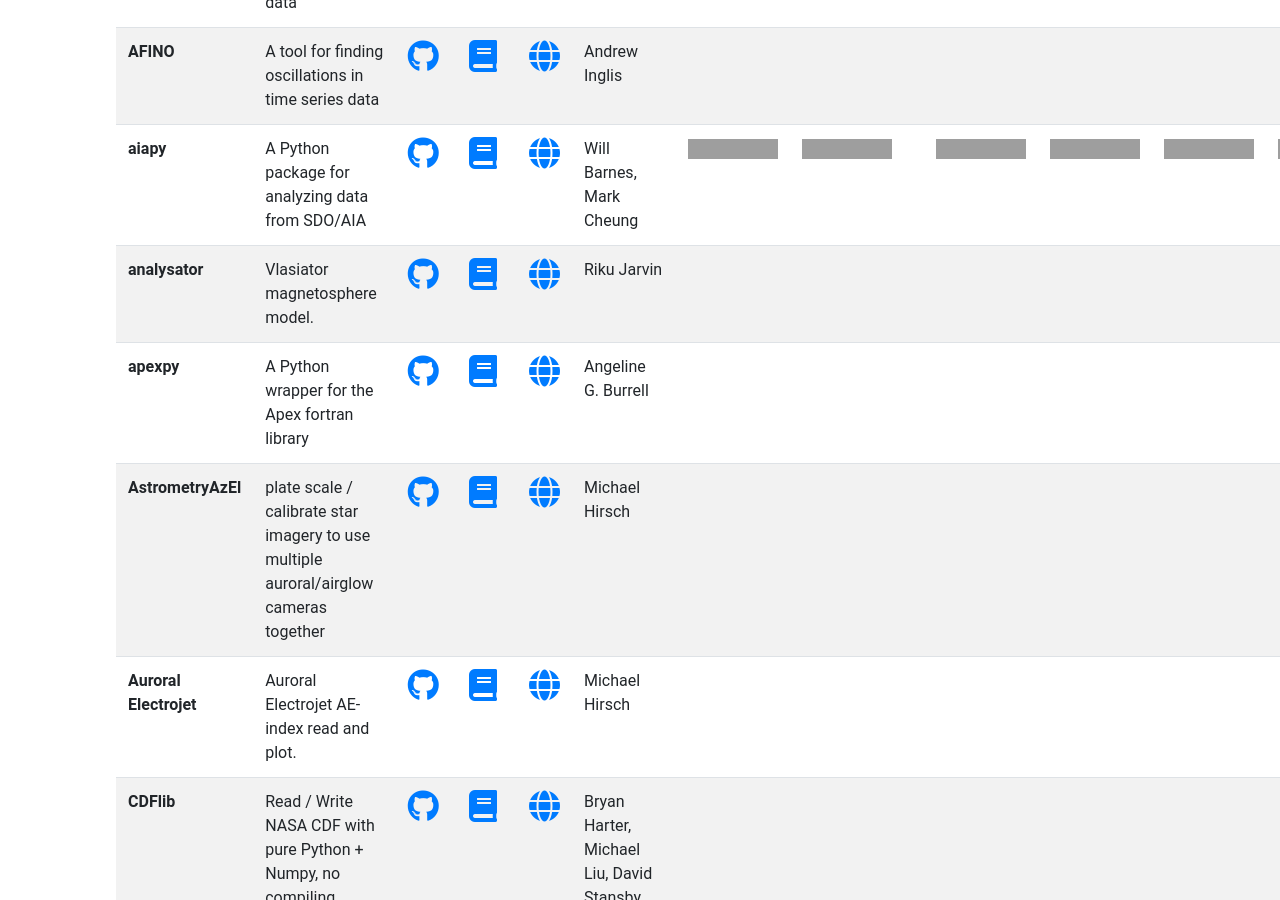
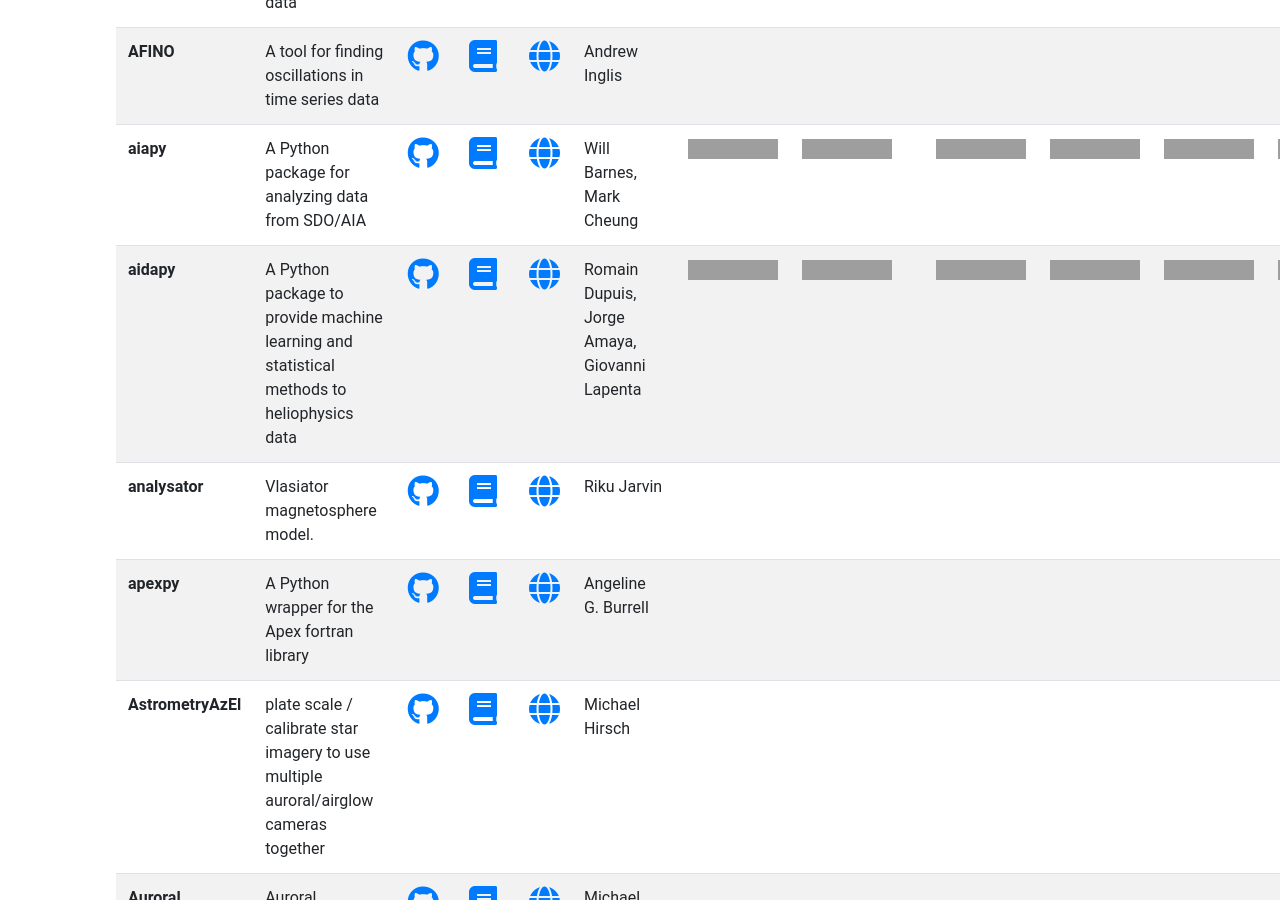
Before and after one commit to heliophysicsPy/heliophysicsPy.github.io, a Jekyll site: the page built from _pages/projects.html, in a window 1280 px wide and 900 px high, scrolled down 1298 px, cut to the strip 0-900 px from the top of the window. Built offline with Jekyll 4.4.1, drawn with Linux system fonts in a browser that asks for light colours; nearby versions of some CDN libraries; grey boxes are pictures that could not be loaded.

Commit message:
Add aidapy project

```diff
--- a/_data/projects.yml
+++ b/_data/projects.yml
@@ -398,3 +398,16 @@
   software_maturity: ["https://img.shields.io/badge/Partially%20met-orange.svg", "Partially met"]
   python3: ["https://img.shields.io/badge/Good-brightgreen.svg", "Good"]
   license: ["https://img.shields.io/badge/Good-brightgreen.svg", "Good"]
+
+- name: "aidapy"
+  code: "https://gitlab.com/aidaspace/aidapy"
+  docs: "https://aidapy.readthedocs.io"
+  description: "A Python package to provide machine learning and statistical methods to heliophysics data"
+  contact: "Romain Dupuis, Jorge Amaya, Giovanni Lapenta"
+  keyword: ["machine learning", "heliophysics", "statistics", "data"]
+  community: ["https://img.shields.io/badge/Requires%20improvement-red.svg", "Requires improvement"]
+  documentation: ["https://img.shields.io/badge/Partially%20met-orange.svg", "Paritally met"]
+  testing: ["https://img.shields.io/badge/Partially%20met-orange.svg", "Paritally met"]
+  software_maturity: ["https://img.shields.io/badge/Requires%20improvement-red.svg", "Requires improvement"]
+  python3: ["https://img.shields.io/badge/Good-brightgreen.svg", "Good"]
+  license: ["https://img.shields.io/badge/Good-brightgreen.svg", "Good"]
```
